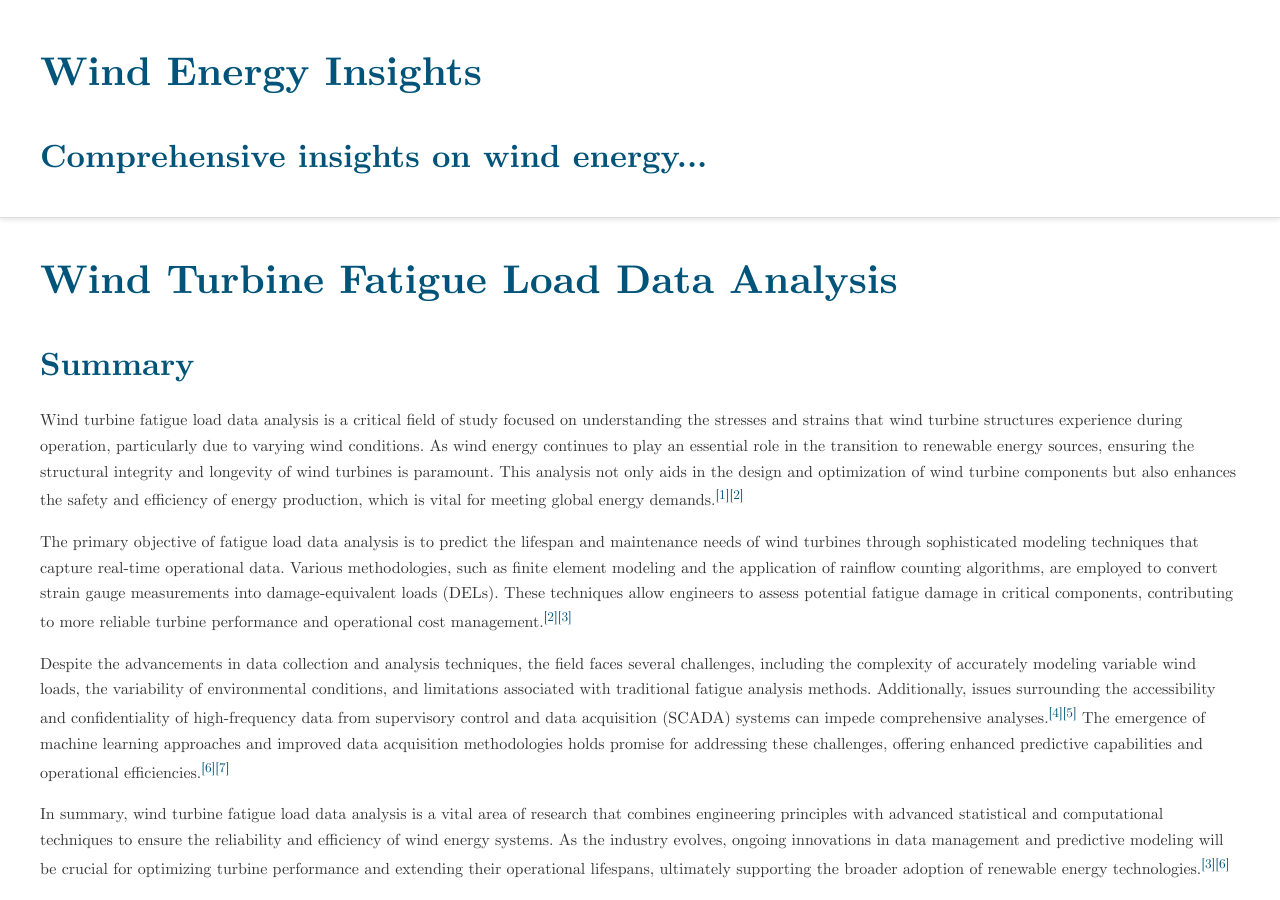
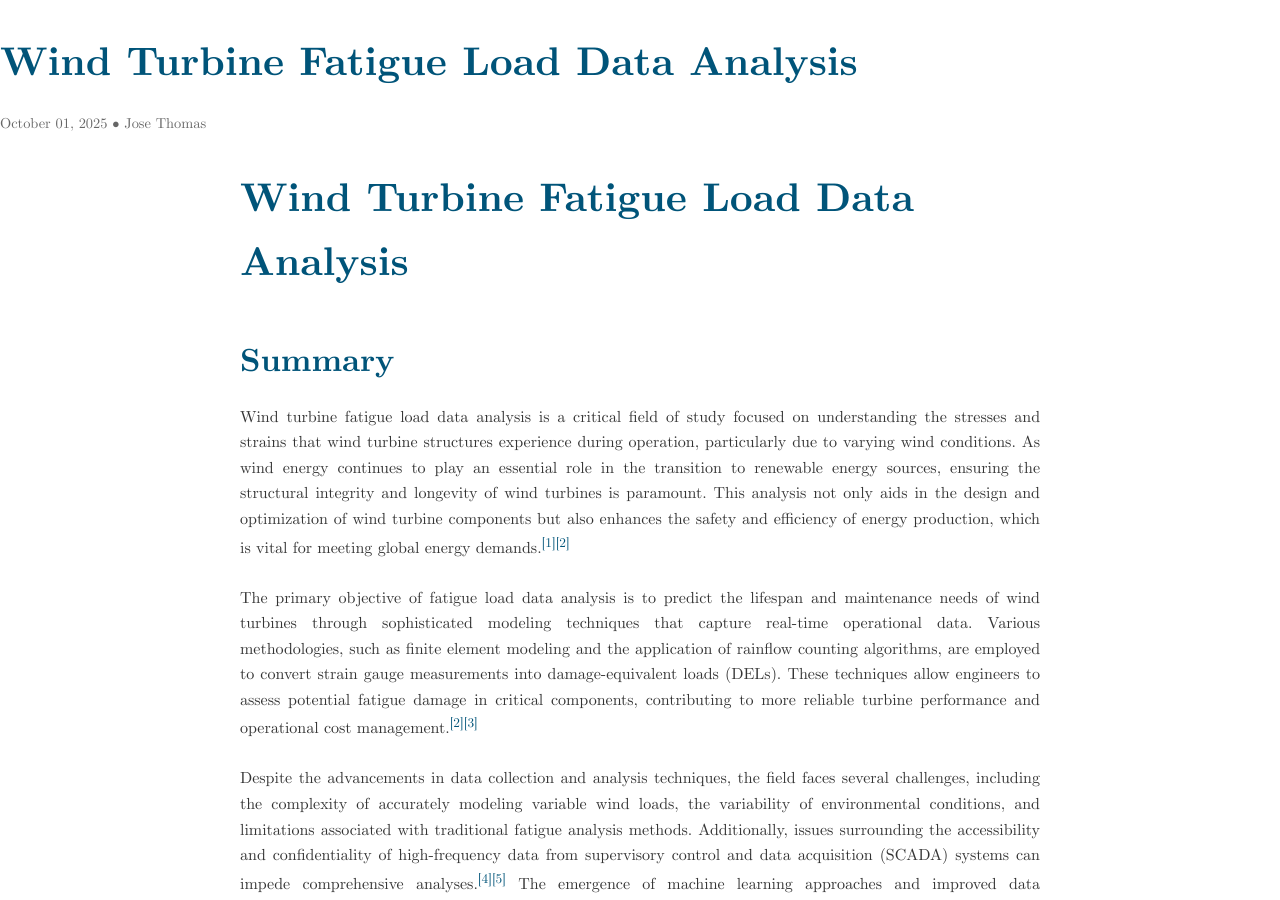
Before and after one commit to elphan45/Wind-Load_Insights, a Jekyll site: the page built from _posts/2025-10-01-wind-turbine-fatigue-load-data-analysis.md, in a window 1280 px wide and 900 px high. Built offline with Jekyll 4.4.1, drawn with Linux system fonts in a browser that asks for light colours; some of the changed text lies outside the part shown.

Commit message:
Update post.html

```diff
--- a/_layouts/post.html
+++ b/_layouts/post.html
@@ -1,34 +1,14 @@
-<!DOCTYPE html>
-<html lang="{{ site.lang | default: 'en' }}">
-<head>
-  <meta charset="UTF-8">
-  <meta name="viewport" content="width=device-width, initial-scale=1">
-  <meta http-equiv="X-UA-Compatible" content="IE=edge">
-  <title>{% if page.title %}{{ page.title }} | {{ site.title }}{% else %}{{ site.title }}{% endif %}</title>
-  <meta name="description" content="{{ page.description | default: site.description }}">
-  {% if site.plugins contains 'jekyll-seo-tag' %}
-    {% seo %}
-  {% endif %}
-  <link rel="stylesheet" href="{{ '/assets/css/style.css?v=' | append: site.github.build_revision | relative_url }}">
-</head>
-<body>
-  <header>
-    <div class="container">
-      <h1>{{ site.title | default: "Wind Energy Insights" }}</h1>
-      <h2>{{ site.description | default: "Comprehensive insights on wind energy" }}</h2>
-    </div>
-  </header>
-
-  <div class="container">
-    <section id="main_content">
-      {{ content }}
-    </section>
+---
+layout: default
+---
+<article class="post">
+  <h1>{{ page.title }}</h1>
+  <div class="post-meta">
+    <span class="date">{{ page.date | date: "%B %d, %Y" }}</span>
+    {% if page.author %} • <span class="author">{{ page.author }}</span>{% endif %}
   </div>
 
-  <footer>
-    <div class="container">
-      <p>&copy; {{ site.time | date: '%Y' }} {{ site.title | default: "Wind Energy Insights" }}</p>
-    </div>
-  </footer>
-</body>
-</html>
+  <div class="post-content">
+    {{ content }}
+  </div>
+</article>
```
